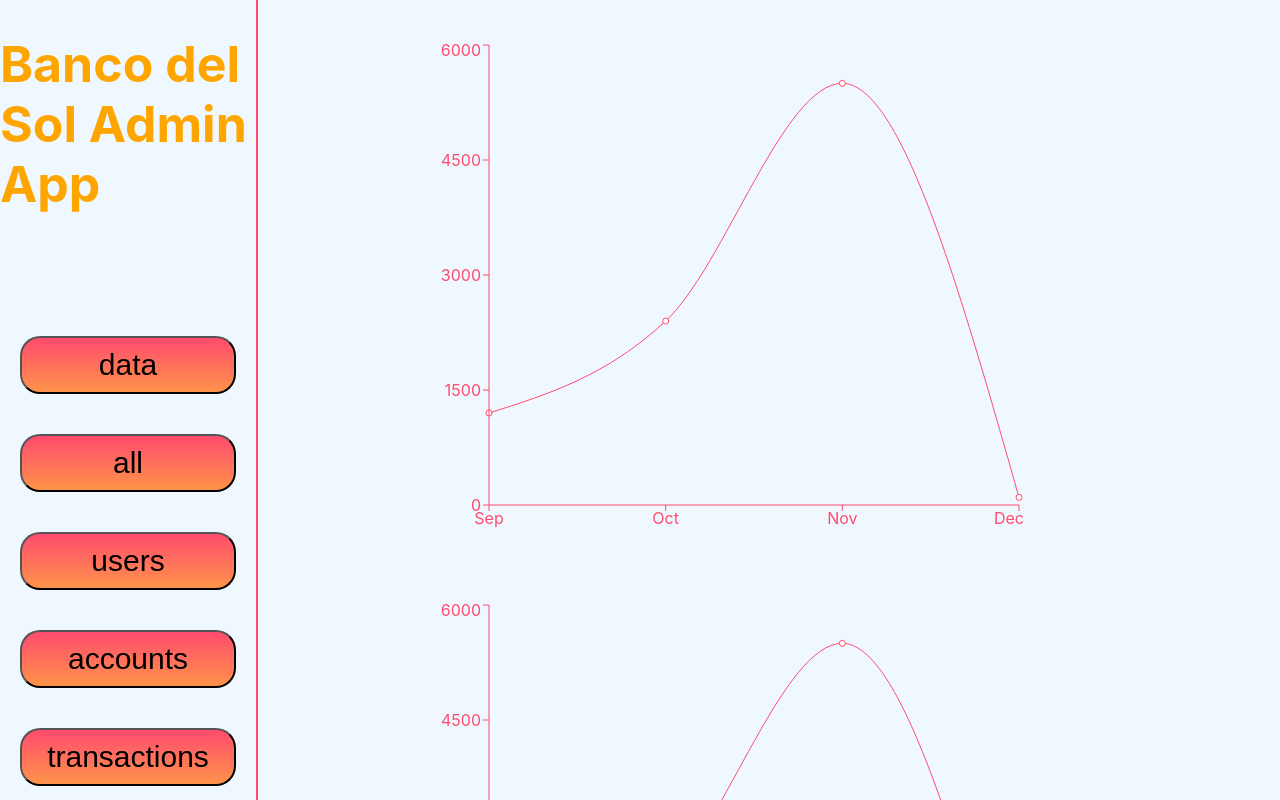
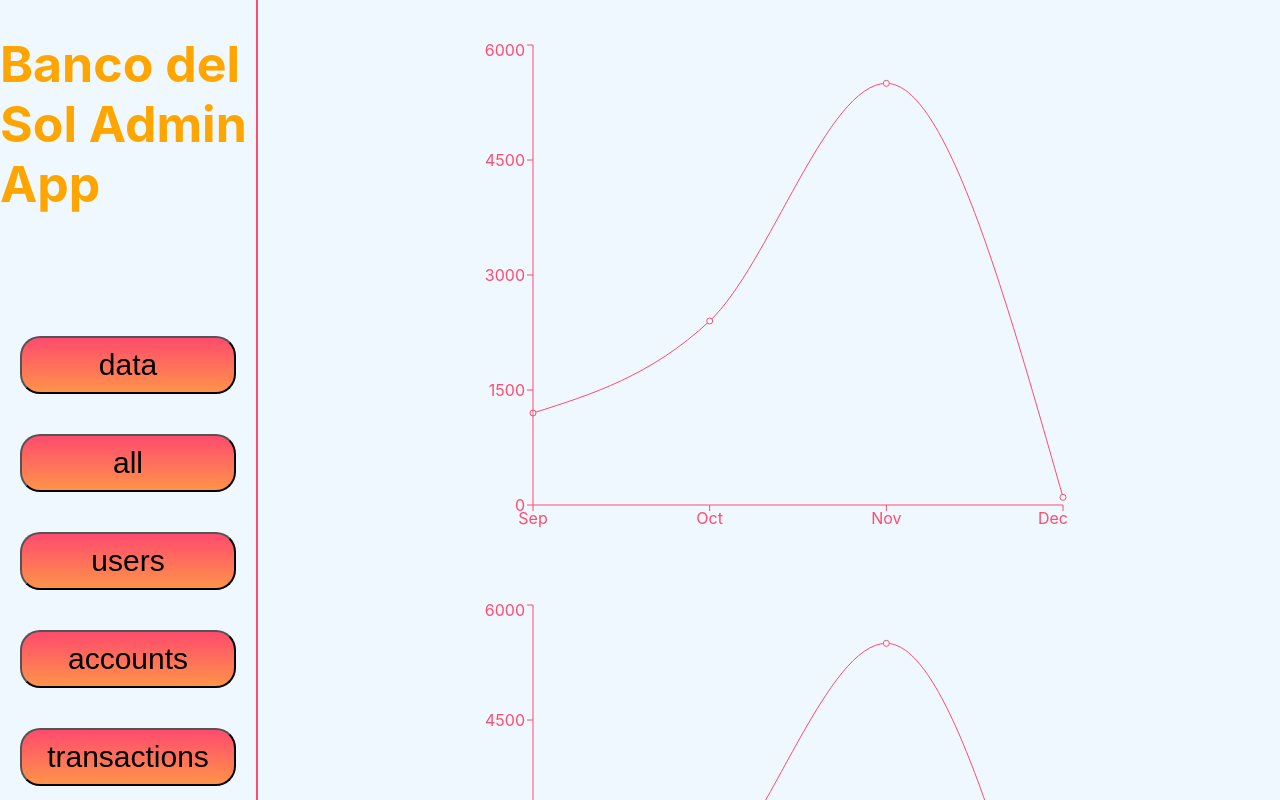
Before and after one commit to hypekenny/Banco-del-Sol-Admin, a React (Create React App) app: page / in a window 1280 px wide. Shown: the top 800 px of the page. Built offline with nearby package versions, Linux system fonts and the light colour scheme; no server answers.

Commit message:
more styling on home

```diff
--- a/src/components/home/HomeStyles.module.css
+++ b/src/components/home/HomeStyles.module.css
@@ -1,6 +1,7 @@
 .container {
     display: flex;
     flex-direction: row;
+    height: auto;
 }
 .sidebar {
     display: flex;
@@ -13,7 +14,9 @@
 .information {
     display: flex;
     justify-content: space-evenly;
-    margin-left: 30%;
+    margin-left: 20%;
+    width: 100%;
+    height: 100%;
 }
 .btn {
     background-image: linear-gradient(#ff4b6e, #ff9349);
```
